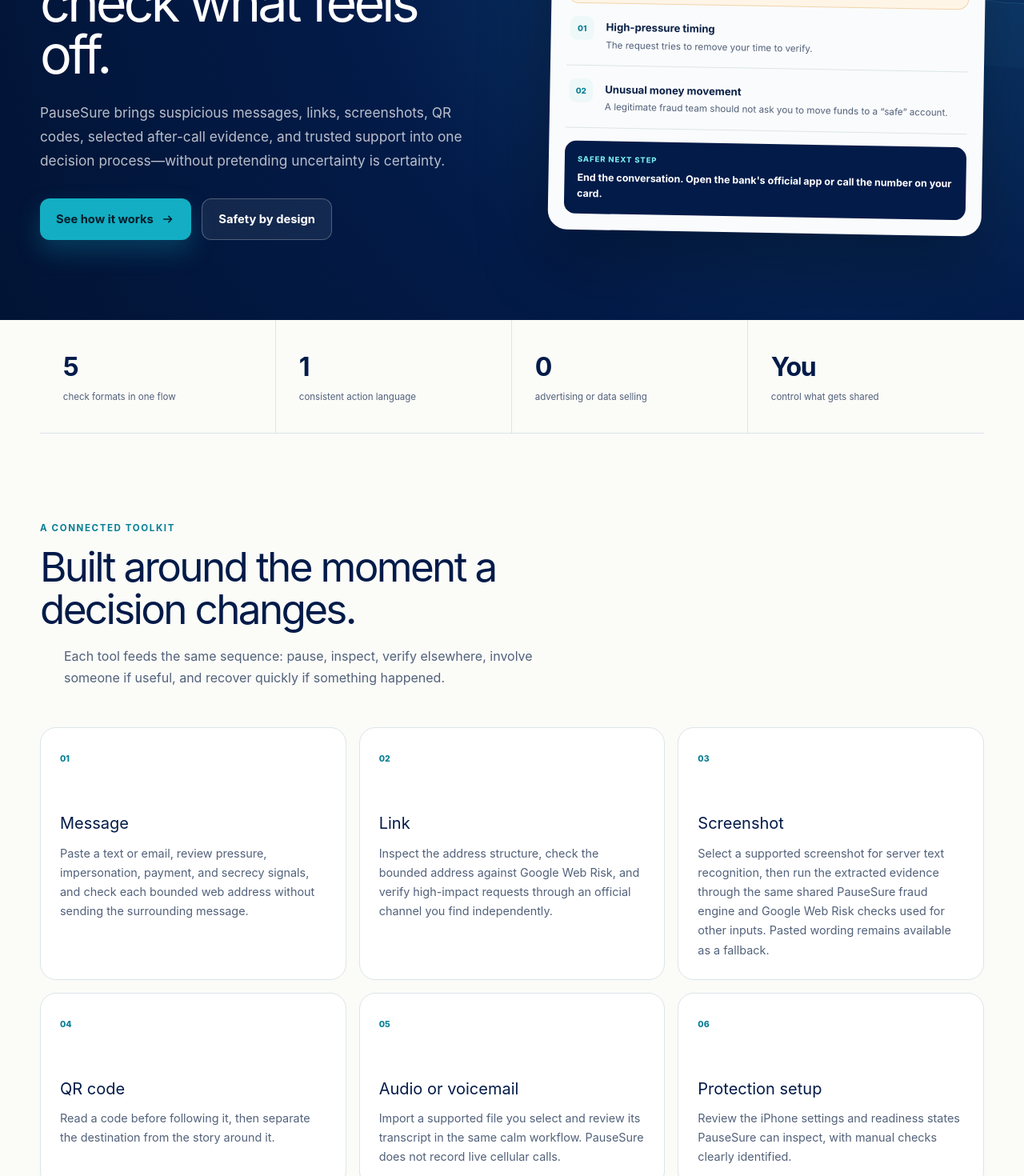
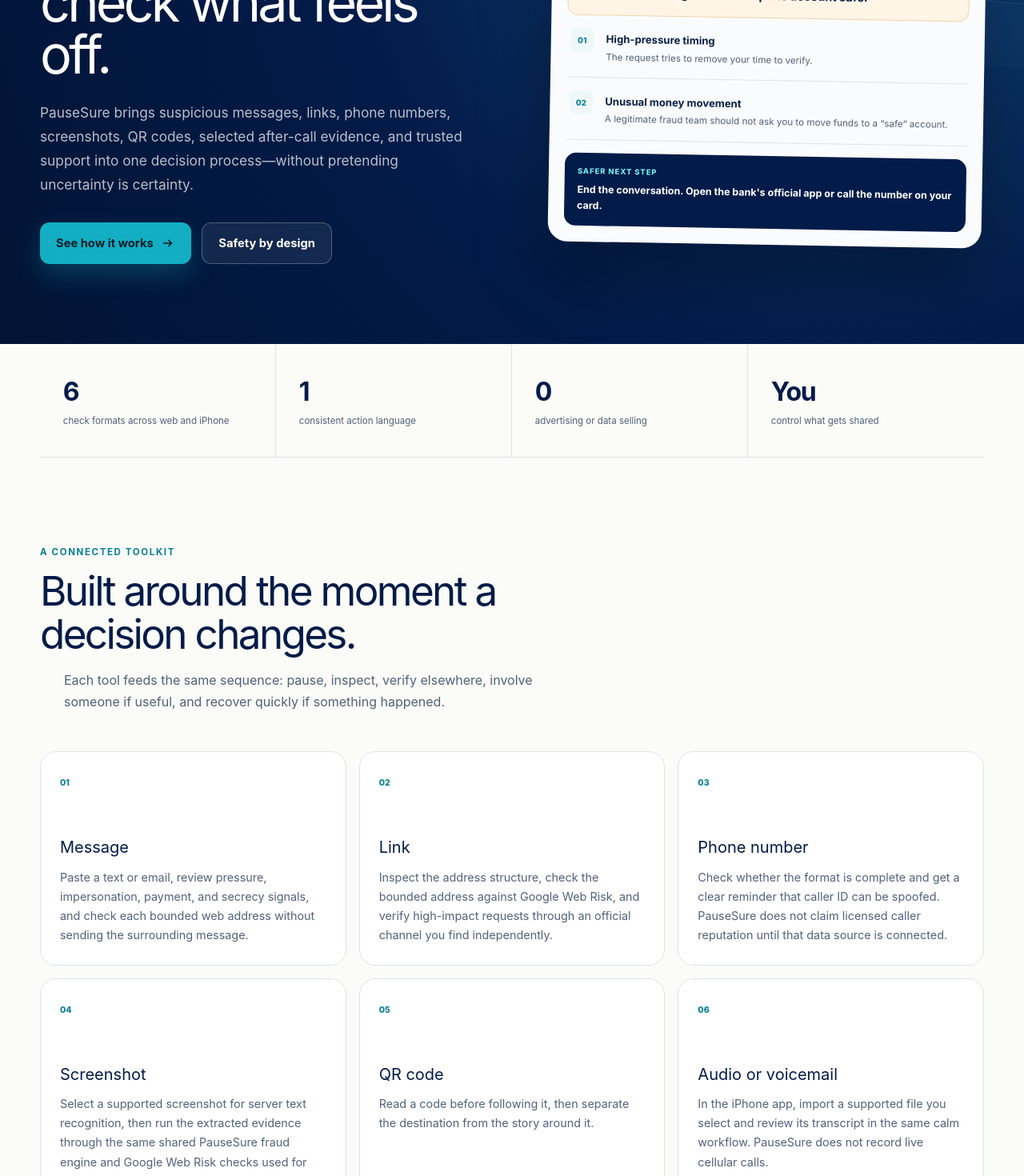
Before and after one commit to Damgeed/PauseSureWeb, a Next.js app: page /product in a window 1280 px wide. Shown: the part 320-1790 px from the top of the page at 80% size. Built offline with nearby package versions, Linux system fonts and the light colour scheme.

Commit message:
Align product claims with the available check formats

```diff
--- a/app/product/page.tsx
+++ b/app/product/page.tsx
@@ -4,16 +4,17 @@
 
 export const metadata = pageMetadata({
   title: "Product",
-  description: "Explore PauseSure's decision-support tools for suspicious messages, links, QR codes, screenshots, after-call evidence, protection setup, and trusted support.",
+  description: "Explore PauseSure's decision-support tools for suspicious messages, links, phone numbers, QR codes, screenshots, after-call evidence, protection setup, and trusted support.",
   path: "/product",
 });
 
 const inputs = [
   ["Message", "Paste a text or email, review pressure, impersonation, payment, and secrecy signals, and check each bounded web address without sending the surrounding message."],
   ["Link", "Inspect the address structure, check the bounded address against Google Web Risk, and verify high-impact requests through an official channel you find independently."],
+  ["Phone number", "Check whether the format is complete and get a clear reminder that caller ID can be spoofed. PauseSure does not claim licensed caller reputation until that data source is connected."],
   ["Screenshot", "Select a supported screenshot for server text recognition, then run the extracted evidence through the same shared PauseSure fraud engine and Google Web Risk checks used for other inputs. Pasted wording remains available as a fallback."],
   ["QR code", "Read a code before following it, then separate the destination from the story around it."],
-  ["Audio or voicemail", "Import a supported file you select and review its transcript in the same calm workflow. PauseSure does not record live cellular calls."],
+  ["Audio or voicemail", "In the iPhone app, import a supported file you select and review its transcript in the same calm workflow. PauseSure does not record live cellular calls."],
   ["Protection setup", "Review the iPhone settings and readiness states PauseSure can inspect, with manual checks clearly identified."],
   ["Trusted Circle", "Ask a chosen person for a second opinion without creating a surveillance dashboard."],
 ];
@@ -27,7 +28,7 @@
         <div className="page-hero-copy">
           <p className="eyebrow"><span /> Product</p>
           <h1>One calm place to check what feels off.</h1>
-          <p>PauseSure brings suspicious messages, links, screenshots, QR codes, selected after-call evidence, and trusted support into one decision process—without pretending uncertainty is certainty.</p>
+          <p>PauseSure brings suspicious messages, links, phone numbers, screenshots, QR codes, selected after-call evidence, and trusted support into one decision process—without pretending uncertainty is certainty.</p>
           <div className="hero-actions"><Link className="button button-primary" href="/how-it-works">See how it works <Arrow /></Link><Link className="button button-secondary" href="/safety">Safety by design</Link></div>
         </div>
         <div className="decision-console" aria-label="Example PauseSure review">
@@ -40,7 +41,7 @@
       </section>
 
       <section className="metric-band">
-        <div><strong>5</strong><span>check formats in one flow</span></div><div><strong>1</strong><span>consistent action language</span></div><div><strong>0</strong><span>advertising or data selling</span></div><div><strong>You</strong><span>control what gets shared</span></div>
+        <div><strong>6</strong><span>check formats across web and iPhone</span></div><div><strong>1</strong><span>consistent action language</span></div><div><strong>0</strong><span>advertising or data selling</span></div><div><strong>You</strong><span>control what gets shared</span></div>
       </section>
 
       <section className="section page-section">
```
